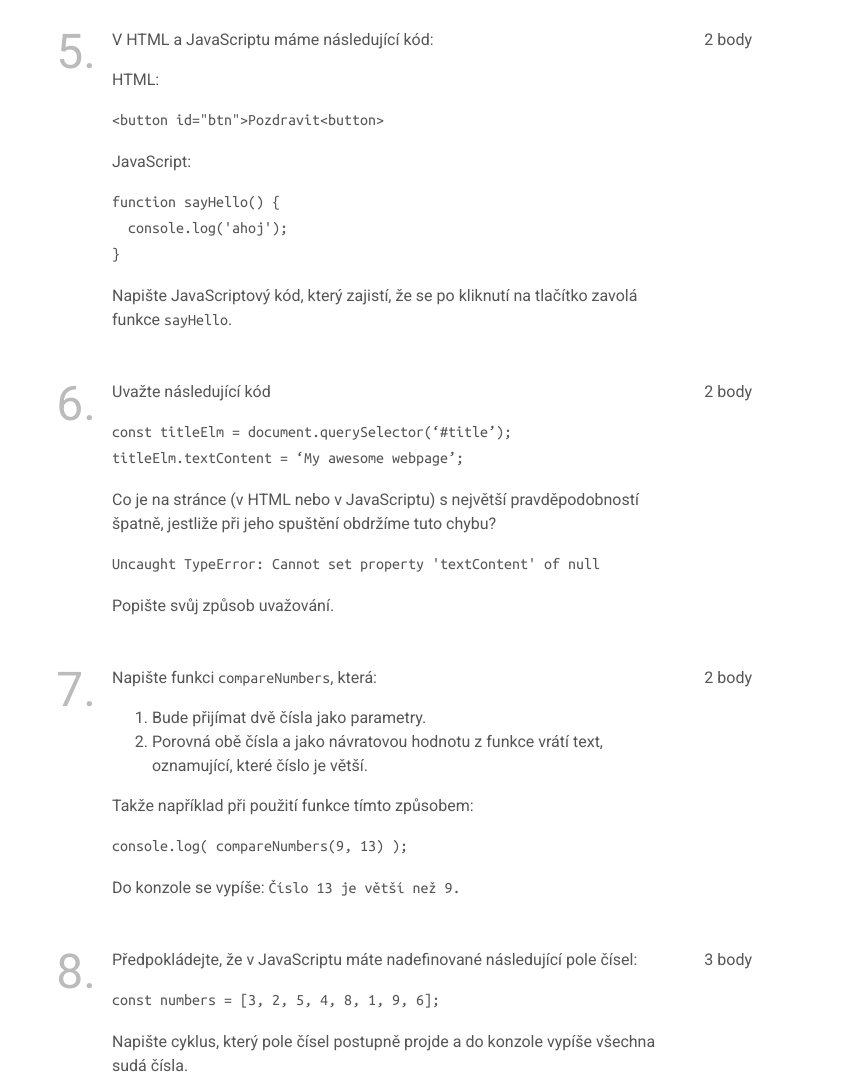
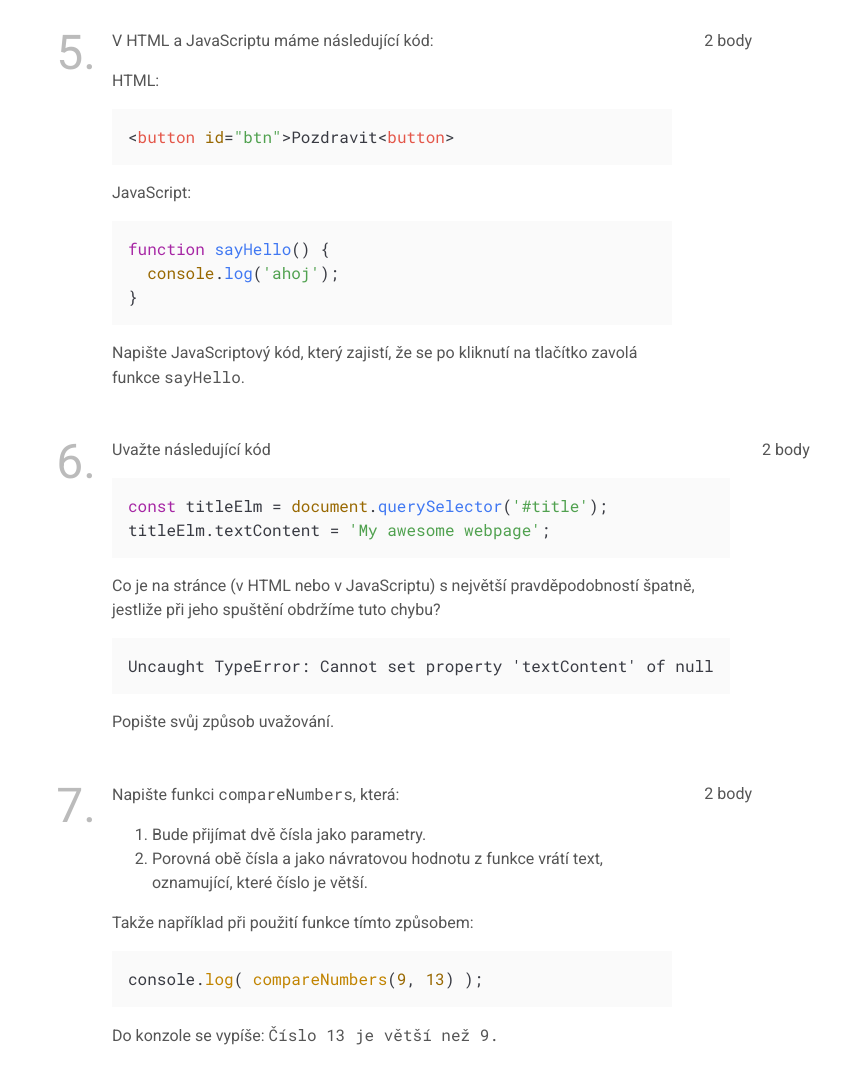
Before and after one commit to podlomar/daweb-test, a plain HTML site: page index.html in a window 1280 px wide. Shown: the part 1213-2294 px from the top of the page, without its empty margins (248-1089 px from the left). Drawn offline with nearby package versions, Linux system fonts and the light colour scheme.

Commit message:
Add syntax highlight, edits

```diff
--- a/index.html
+++ b/index.html
@@ -5,6 +5,9 @@
   <meta name="viewport" content="width=device-width, initial-scale=1.0">
   <link rel="stylesheet" href="style.css">
   <title>DA Web Test</title>
+  <link href="https://fonts.googleapis.com/css2?family=Roboto+Mono&display=swap" rel="stylesheet">
+  <link rel="stylesheet" href="https://cdnjs.cloudflare.com/ajax/libs/highlight.js/10.1.0/styles/atom-one-light.min.css">
+  <script src="https://cdnjs.cloudflare.com/ajax/libs/highlight.js/10.1.0/highlight.min.js"></script>
 </head>
 <body>
   <div class="container">
@@ -38,8 +41,8 @@
           <pre><code><!--
           -->&lt;div class="container"&gt;
 <!--      -->  &lt;div class="title"&gt;Titulek&lt;/div&gt;
-<!--      -->&lt;/div&gt;
-          </code></pre>
+<!--      -->&lt;/div&gt;<!--
+          --></code></pre>
 
           <p>Jaké CSS styly musíme nastavit třídám <code>container</code> a <code>title</code>, abychom prvek s třídou <code>title</code> mohli absolutně napozicovat uvnitř prvku s třídou <code>container</code> na souřadnice 150px od levého okraje a 80px od horního okraje?</p>
 
@@ -69,8 +72,8 @@
 <!--      -->  &lt;div class="column"&gt;sloupec 1&lt;/div&gt;
 <!--      -->  &lt;div class="column"&gt;sloupec 2&lt;/div&gt;
 <!--      -->  &lt;div class="column"&gt;sloupec 3&lt;/div&gt;
-<!--      -->&lt;/div&gt;
-          </code></pre>
+<!--      -->&lt;/div&gt;<!--
+          --></code></pre>
 
           <p>Vytvořte CSS styly pro třídy <code>row</code> a <code>column</code> tak, aby prvky s třídou <code>column</code>:</p>
 
@@ -118,14 +121,14 @@
       <div class="question__body">
         <div class="question__text">
           <p>Uvažte následující kód</p>
-          <pre><code><!--
-          -->const titleElm = document.querySelector(‘#title’);
-<!--      -->titleElm.textContent = ‘My awesome webpage’;<!--
+          <pre><code class="lang-javascript"><!--
+          -->const titleElm = document.querySelector('#title');
+<!--      -->titleElm.textContent = 'My awesome webpage';<!--
           --></code></pre>
 
           <p>Co je na stránce (v HTML nebo v JavaScriptu) s největší pravděpodobností špatně, jestliže při jeho spuštění obdržíme tuto chybu? </p>
 
-          <pre><code>Uncaught TypeError: Cannot set property 'textContent' of null</code></pre>
+          <pre><code class="plaintext">Uncaught TypeError: Cannot set property 'textContent' of null</code></pre>
 
           <p>Popište svůj způsob uvažování.</p>
         </div>
@@ -401,5 +404,7 @@
     </div>
 
   </div>
+
+  <script>hljs.initHighlightingOnLoad();</script>
 </body>
 </html>
--- a/style.css
+++ b/style.css
@@ -64,3 +64,8 @@ h2 {
   padding-bottom: 1rem;
   border-bottom: 1px solid silver;
 }
+
+code {
+  font-family: 'Roboto Mono', monospace;
+  font-weight: 400;
+}
```
